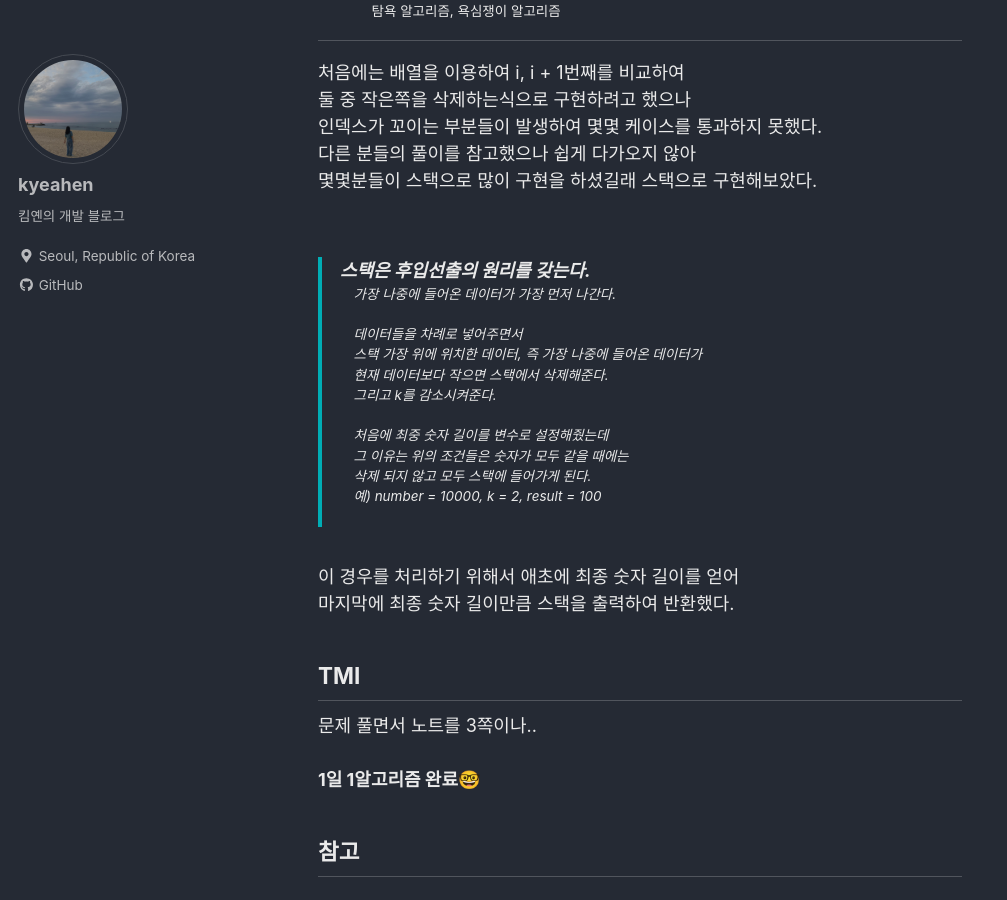
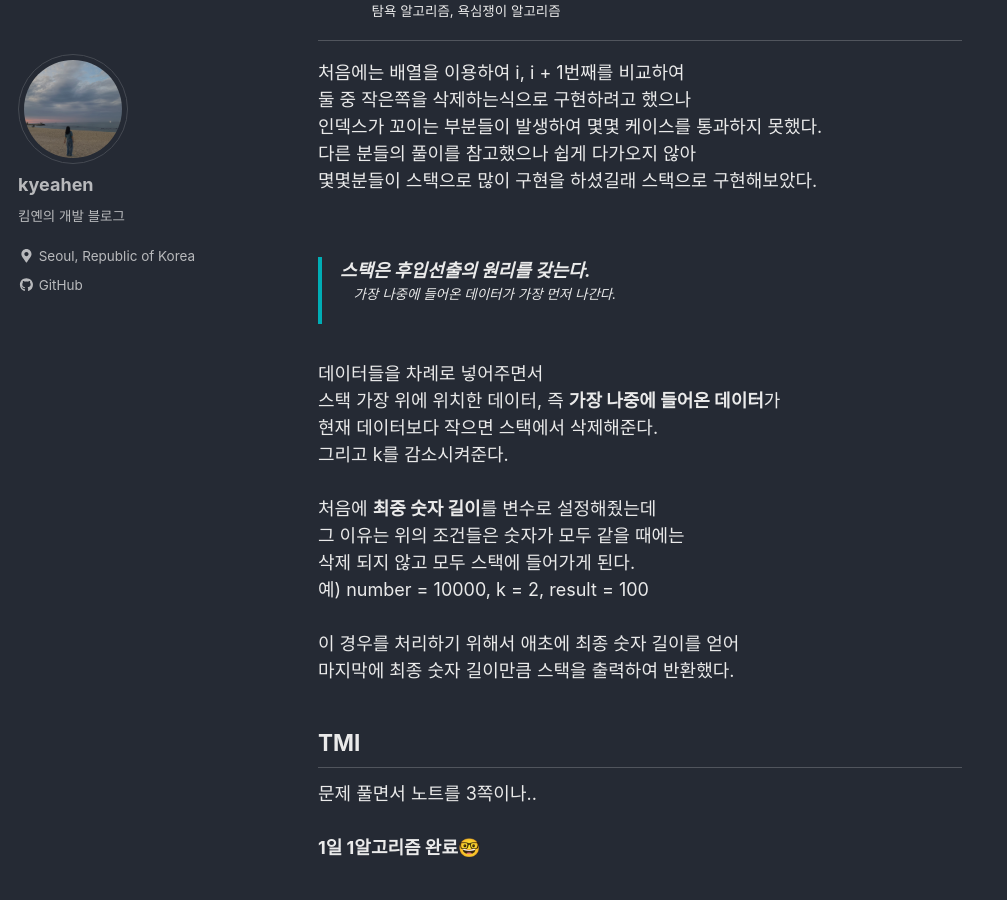
Before and after one commit to kyeahen/kyeahen.github.io, a Jekyll site: the page built from _posts/2020-03-09-[프로그래머스] 42883 큰 수 만들기.md, in a window 1280 px wide and 900 px high, scrolled down 1330 px. Shown: the whole window, without its empty margins (0-1007 px from the left). Built offline with Jekyll 4.4.1, drawn with Linux system fonts in a browser that asks for light colours; cached includes are drawn as plain includes; nearby versions of some CDN libraries; comment, search, counter and statistics services are not loaded.

Commit message:
Modify post 42883 큰 수 만들기

```diff
--- a/_posts/2020-03-09-[프로그래머스] 42883 큰 수 만들기.md
+++ b/_posts/2020-03-09-[프로그래머스] 42883 큰 수 만들기.md
@@ -39,20 +39,20 @@
 다른 분들의 풀이를 참고했으나 쉽게 다가오지 않아 <br>
 몇몇분들이 스택으로 많이 구현을 하셨길래 스택으로 구현해보았다. <br>
 <br>
-> 스택은 후입선출의 원리를 갖는다. <br>
+> 스택은 **후입선출**의 원리를 갖는다. <br>
 > : 가장 나중에 들어온 데이터가 가장 먼저 나간다. <br>
 <br>
+
 데이터들을 차례로 넣어주면서 <br>
-스택 가장 위에 위치한 데이터, 즉 가장 나중에 들어온 데이터가 <br>
+스택 가장 위에 위치한 데이터, 즉 **가장 나중에 들어온 데이터**가 <br>
 현재 데이터보다 작으면 스택에서 삭제해준다. <br>
 그리고 k를 감소시켜준다. <br>
 <br>
-처음에 최중 숫자 길이를 변수로 설정해줬는데<br>
+처음에 **최중 숫자 길이**를 변수로 설정해줬는데<br>
 그 이유는 위의 조건들은 숫자가 모두 같을 때에는<br>
 삭제 되지 않고 모두 스택에 들어가게 된다. <br>
 예) number = 10000, k = 2, result = 100 <br>
- <br/>
-
+ <br>
 이 경우를 처리하기 위해서 애초에 최종 숫자 길이를 얻어 <br>
 마지막에 최종 숫자 길이만큼 스택을 출력하여 반환했다. <br>
 
```
